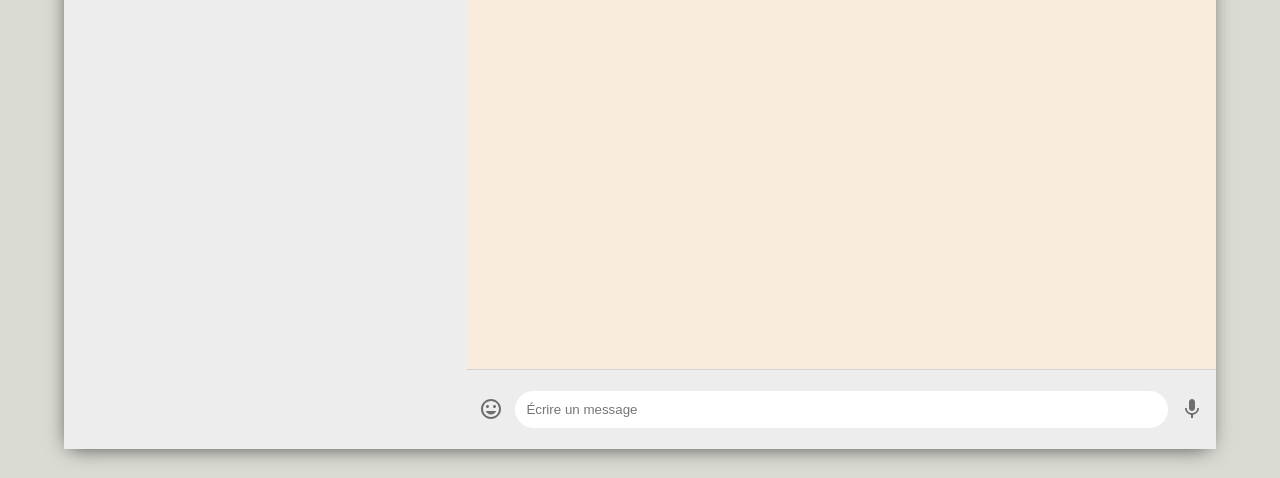
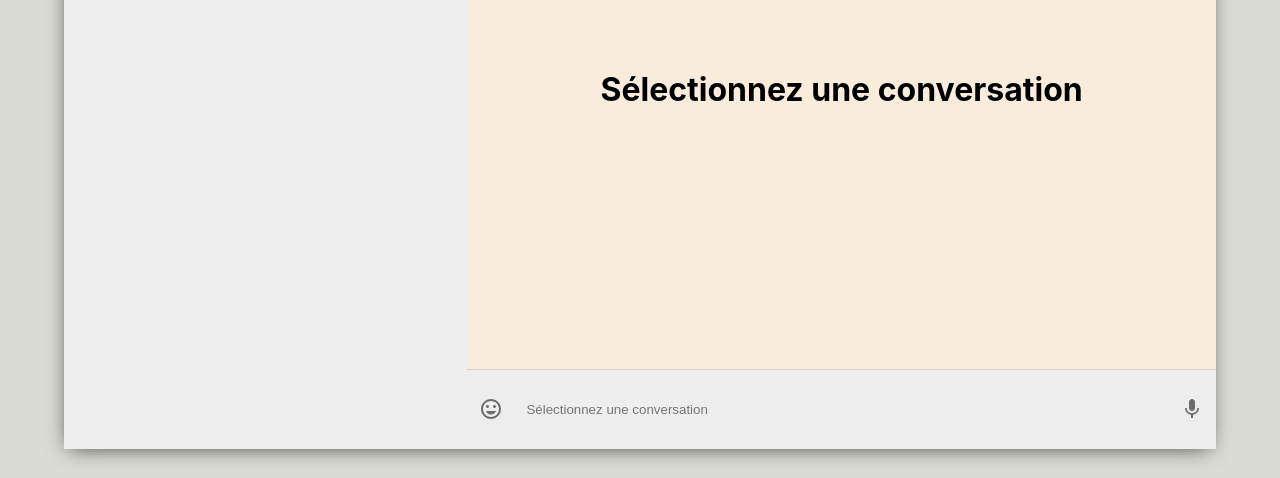
Before and after one commit to Dadagis/whatsapp-clone-mern, a React (Create React App) app: page /chats in a window 1280 px wide. Shown: the part 311-789 px from the top of the page. Built offline with nearby package versions, Linux system fonts and the light colour scheme; no server answers; sample sign-in values are in the browser's storage.

Commit message:
added no conversation message and disabled input

```diff
--- a/src/components/common/chatBody.jsx
+++ b/src/components/common/chatBody.jsx
@@ -6,17 +6,22 @@ export default class ChatBody extends Component {
     this.newData.scrollTop = this.newData.scrollHeight;
   }
   render() {
-    console.log("LOCATION", this.props.location.split("/"));
-    this.props.location === "/chats/"
+    this.props.location === "/chats"
       ? console.log("NO MESSAGES")
       : console.log("MESSAGES");
     return (
       <div className="chat-body" ref={(ref) => (this.newData = ref)}>
-        <Message
-          messages={this.props.messages}
-          user={this.props.user}
-          currentChat={this.props.currentChat}
-        />
+        {this.props.location === "/chats" ? (
+          <div className="no-messages">
+            <h1>Sélectionnez une conversation</h1>
+          </div>
+        ) : (
+          <Message
+            messages={this.props.messages}
+            user={this.props.user}
+            currentChat={this.props.currentChat}
+          />
+        )}
       </div>
     );
   }
--- a/src/components/common/chatText.jsx
+++ b/src/components/common/chatText.jsx
@@ -39,6 +39,12 @@ export default class ChatText extends Component {
       this.setState({ input: "" });
     };
 
+    const disable = () => {
+      const areMessages = document.getElementsByClassName("no-messages");
+      return areMessages.length >= 1 ? true : false;
+    };
+    console.log(disable());
+
     return (
       <div className="chat-text">
         <IconButton>
@@ -48,8 +54,11 @@ export default class ChatText extends Component {
           <input
             value={this.state.input}
             onChange={setInput}
-            placeholder="Écrire un message"
+            placeholder={
+              disable() ? "Sélectionnez une conversation" : "Écrire un message"
+            }
             type="text"
+            disabled={disable() ? "disabled" : ""}
           />
           <button onClick={sendMessage} type="submit">
             Envoyer
--- a/src/style/Chat.css
+++ b/src/style/Chat.css
@@ -100,3 +100,10 @@
   padding: 0.7rem;
   color: gray;
 }
+
+.no-messages {
+  display: flex;
+  justify-content: center;
+  align-items: center;
+  height: 100%;
+}
```
